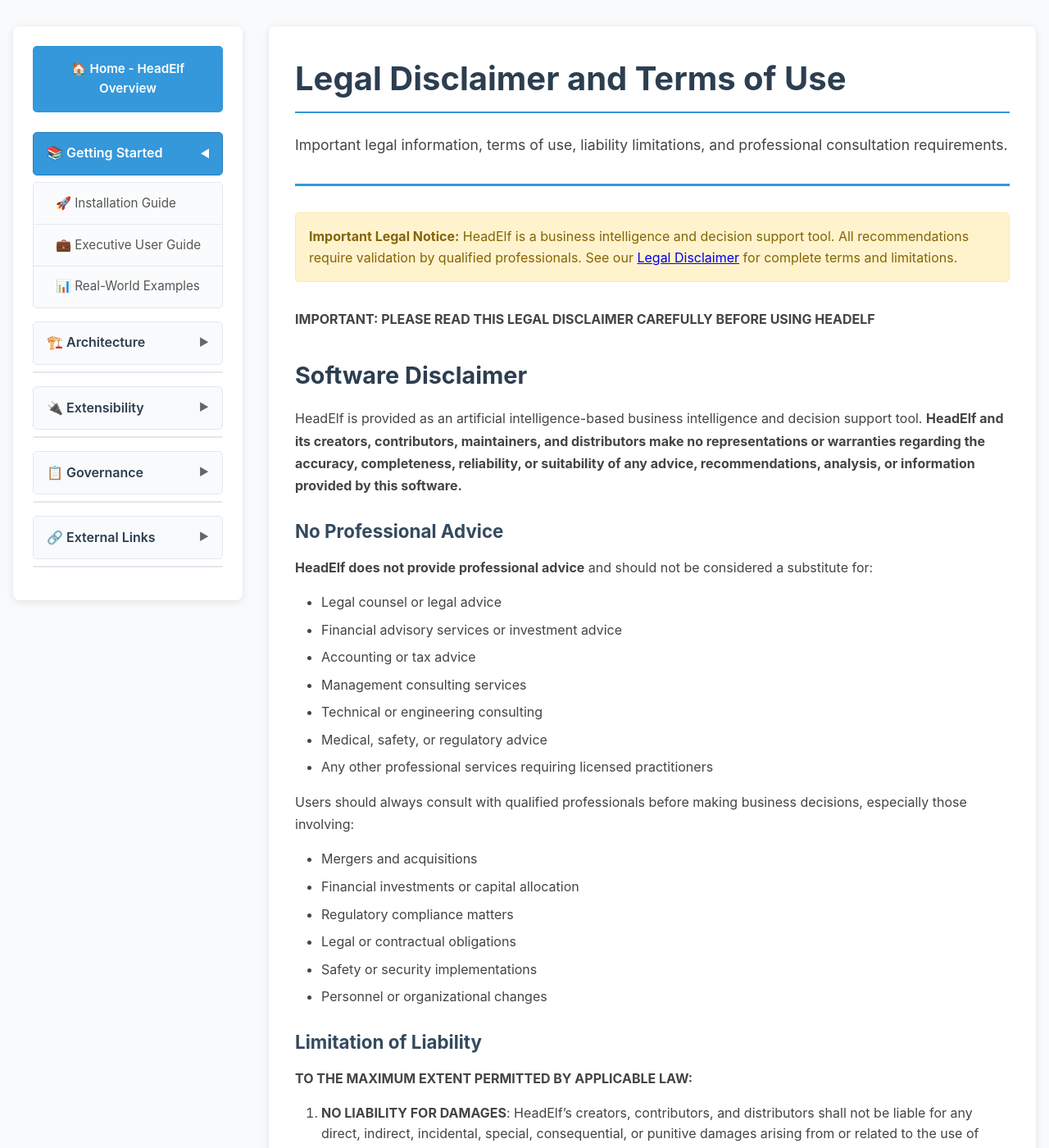
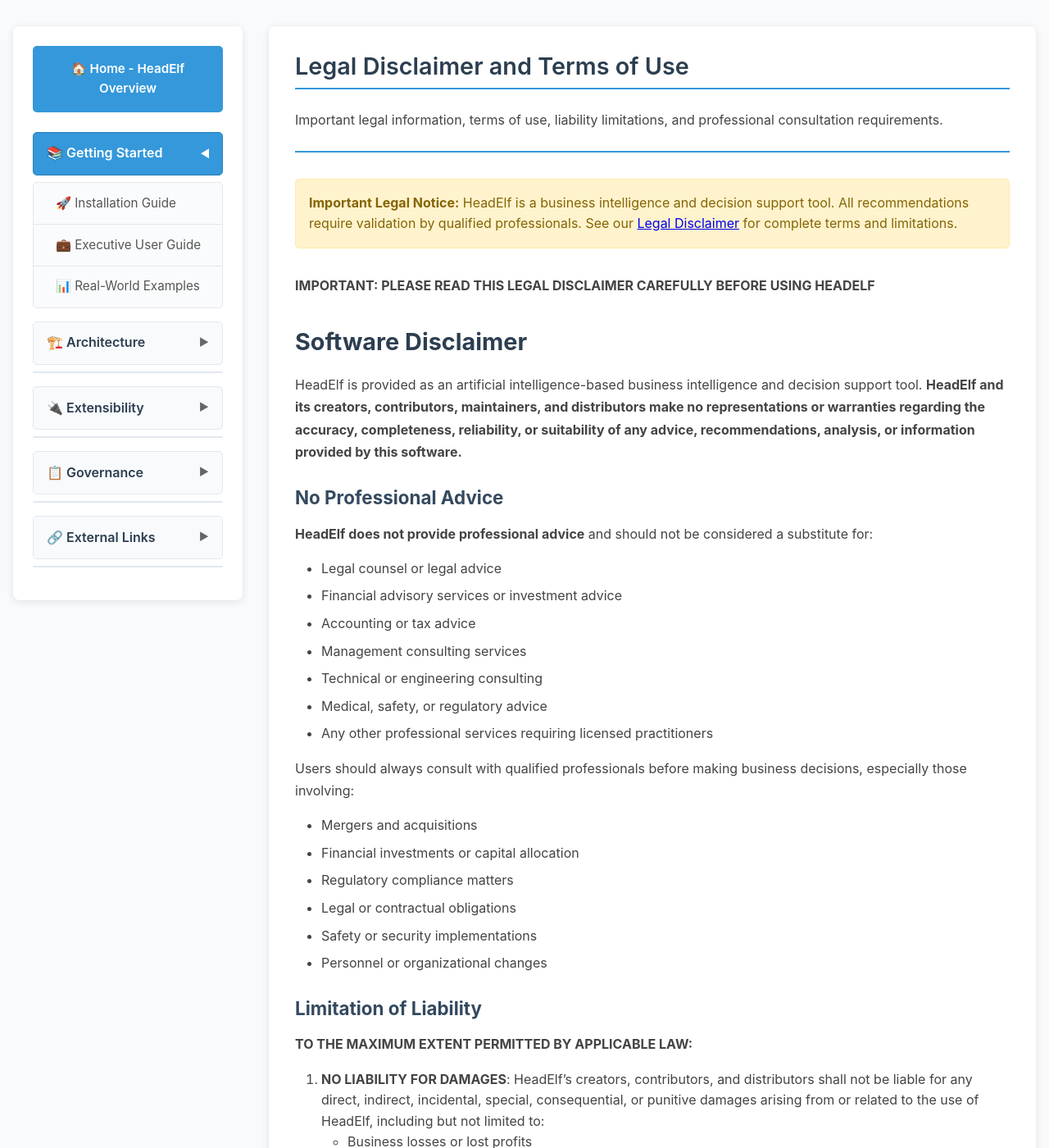
Before and after one commit to pauljbernard/headElf, a Jekyll site: the page built from docs/legal-disclaimer.md, in a window 1280 px wide and 1400 px high. Shown: the whole window at 82% size. Built offline with Jekyll 4.4.1, drawn with Linux system fonts in a browser that asks for light colours.

Commit message:
Compress page header to be less prominent and more professional
Make common page headers more compact and less overwhelming:

Header Styling Changes:
- Title size: 2.5rem → 1.8rem (smaller, less dominant)
- Title weight: 700 → 600 (less bold, more professional)
- Border: 3px → 2px (thinner blue underline)
- Vertical spacing: Reduced padding and margins throughout
- Line height: Tighter spacing for compact appearance

Result:
- More professional, compressed header that doesn't dominate the page
- Better balance between header prominence and content focus
- Consistent with modern documentation site best practices
- Headers provide clear page identification without overwhelming content

🤖 Generated with [Claude Code](https://claude.ai/code)

Co-Authored-By: Claude <noreply@anthropic.com>

```diff
--- a/docs/_layouts/default.html
+++ b/docs/_layouts/default.html
@@ -191,21 +191,24 @@
         }
 
         .page-header {
-            border-bottom: 3px solid #3498db;
-            padding-bottom: 1rem;
-            margin-bottom: 2rem;
+            border-bottom: 2px solid #3498db;
+            padding-bottom: 0.5rem;
+            margin-bottom: 1.5rem;
         }
 
         .page-title {
             color: #2c3e50;
-            font-size: 2.5rem;
-            font-weight: 700;
-            margin-bottom: 0.5rem;
+            font-size: 1.8rem;
+            font-weight: 600;
+            margin-bottom: 0.3rem;
+            line-height: 1.2;
         }
 
         .page-description {
             color: #666;
-            font-size: 1.1rem;
+            font-size: 1rem;
+            line-height: 1.4;
+            margin: 0;
         }
 
         /* Content Styling */
```
